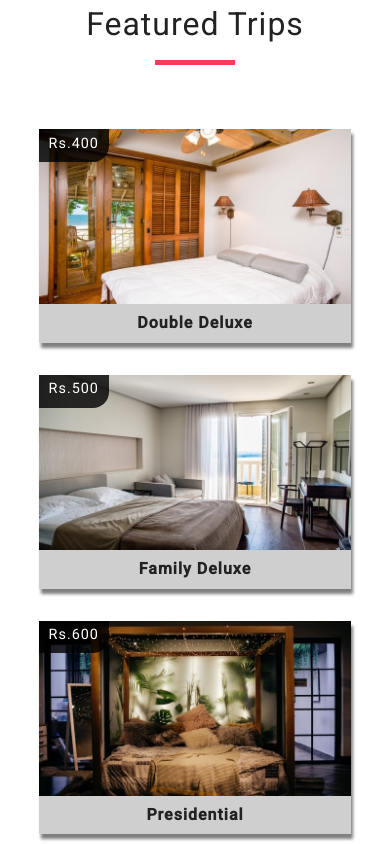
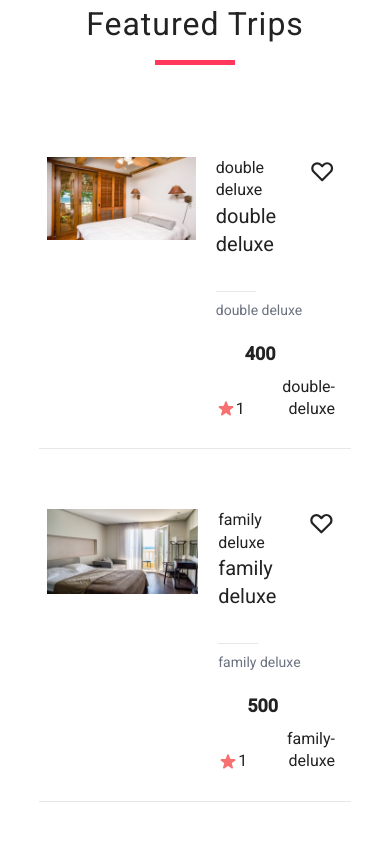
Before and after one commit to bro-code1411/tovlo, a React (Create React App) app: page / in a window 390 px wide. Shown: the part 1480-2324 px from the top of the page. Built offline with nearby package versions, Linux system fonts and the light colour scheme.

Commit message:
Search Page

```diff
--- a/src/App.css
+++ b/src/App.css
@@ -539,4 +539,64 @@ h6 {
   opacity: 0.8;
 }
 
+.flex {
+  display: flex;
+}
+
+.filter-container {
+  flex-grow: 1;
+  padding-top: 4rem;
+  padding-right: 1.5rem;
+  padding-left: 1.5rem;
+}
+
+.filter-para {
+  font-size: .75rem;
+}
+
+.filter-heading {
+  font-size: 1.875rem;
+  font-weight: 600;
+  margin-top: 0.5rem;
+  margin-bottom: 1.5rem;
+}
+
+.filter-button {
+  padding-right: 1rem;
+  padding-left: 1rem;
+  padding-top: 0.5rem;
+  padding-bottom: 0.5rem;
+}
+
+.filter-button:hover {
+  cursor: pointer;
+  border-radius: 9999px;
+  box-shadow: 0 10px 15px -3px rgba(0, 0, 0, 0.1), 0 4px 6px -2px rgba(0, 0, 0, 0.05);
+}
+
+.filter-button:active {
+  --transform-scale-x: .95;
+  --transform-scale-y: .95;
+  background-color: #f7fafc;
+  transition-property: transform;
+  transition-duration: 100ms;
+  transition-timing-function: cubic-bezier(0, 0, 0.2, 1);
+}
+
+.filter-row {
+  display: none;
+  display: inline-flex;
+  margin-bottom: 1.25rem;
+  margin-left: 0.75rem;
+  color: #2d3748;
+  white-space: nowrap;
+}
+
+@media (min-width: 1024px) {
+  .filter-row {
+    display: inline-flex;
+  }
+}
+
+
 /* end of home search filter */
--- a/src/componenets/Trip.js
+++ b/src/componenets/Trip.js
@@ -2,23 +2,43 @@ import React from "react";
 import { Link } from "react-router-dom";
 import defaultImg from "../images/room-1.jpeg";
 import PropTypes from "prop-types";
+import { HeartIcon } from "@heroicons/react/outline";
+import { StarIcon } from "@heroicons/react/solid";
 
 const Trip = ({ trip }) => {
   const { name, slug, images, price } = trip;
   return (
-    <article className="room">
-      <div className="img-container">
-        <img src={images[0] || defaultImg} alt="trip_photo" />
-        <div className="price-top">
-          <h6>Rs.{price}</h6>
+    <Link to={`/trips/${slug}`} >
+    <div className="flex py-7 px-2 pr-4 border-b cursor-pointer hover:opacity-80 hover:shadow-lg transition duration-200 ease-out first:border-t">
+      <div className="relative h-24 w-40 md:h-52 md:w-80 flex-shrin-0">
+        <img src={images[0] || defaultImg} layout = "fill" objectFit="cover"/>
+      </div>
+
+      <div className="flex flex-col flex-grow pl-5">
+        <div className="flex justify-between">
+          <p>{name}</p>
+          <HeartIcon className="h-7 cursor-pointer" />
         </div>
-        <Link to={`/trips/${slug}`} className="btn-primary room-link">
-          Features
-        </Link>
+
+        <h4 className="text-xl">{name}</h4>
+
+        <div className="border-b w-10 pt-2" />
+        <p className="pt-2 text-sm text-gray-500 flex-grow">{name}</p>
+
+        <div className="flex justify-between items-end pt-5">
+          <p className="flex items-center">
+            <StarIcon className="h-5 text-red-400" /> 1
+          </p>
+
+          <div>
+           <p className="text-lg lg:text-2xl font-semibold pb-2">{price}</p>
+           <p className="text-right font-extralight">{slug}</p>
+          </div>
+        </div>
       </div>
-      <p className="room-info">{name}</p>
-    </article>
-  );
+    </div>
+    </Link>
+  )
 };
 
 Trip.propTypes = {
--- a/src/componenets/TripList.js
+++ b/src/componenets/TripList.js
@@ -9,13 +9,32 @@ const TripList = ({ trips }) => {
       </div>
     );
   }
+  // return (
+  //   <section className="roomslist">
+  //     <div className="roomslist-center">
+  //       {trips.map((item) => {
+  //         return <Trip key={item.id} trip={item} />;
+  //       })}
+  //     </div>
+  //   </section>
+  // );
+
   return (
-    <section className="roomslist">
-      <div className="roomslist-center">
+    <section className="flex">
+      <section className="filter-container">
+        <p className="filter-para">500 Trips for 5 guest </p>
+        <h1 className="filter-heading">Trips in Kheerganga</h1>
+        <div className="filter-row">
+          <div className="filter-button">Cancellation Flexibility</div>
+          <div className="filter-button">Accomodation Type</div>
+          <div className="filter-button">Travel Type</div>
+          <div className="filter-button">Price</div>
+          <div className="filter-button">More filters</div>
+        </div>
         {trips.map((item) => {
           return <Trip key={item.id} trip={item} />;
         })}
-      </div>
+      </section>
     </section>
   );
 };
```
